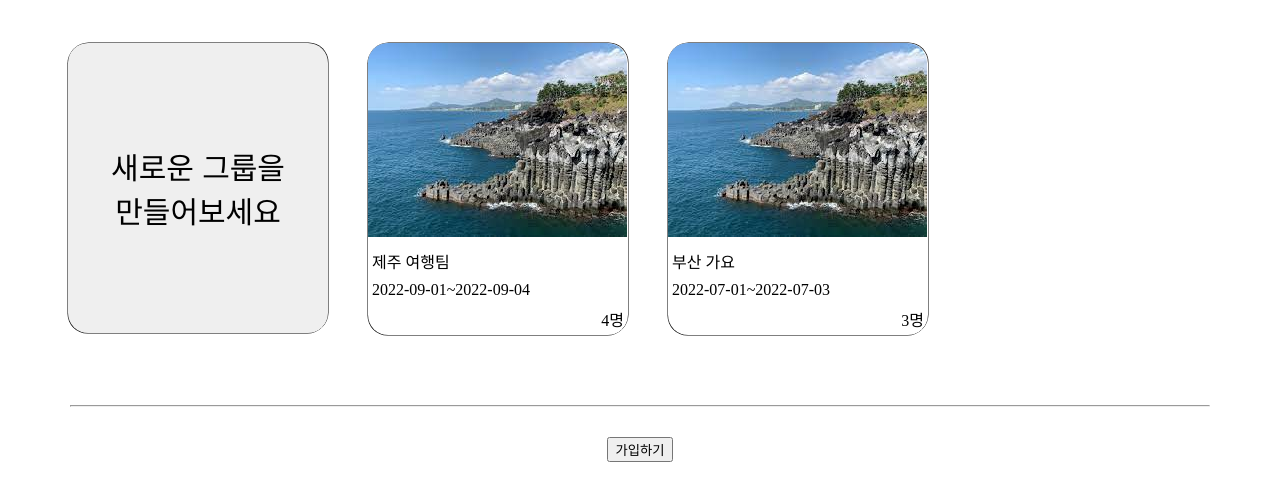
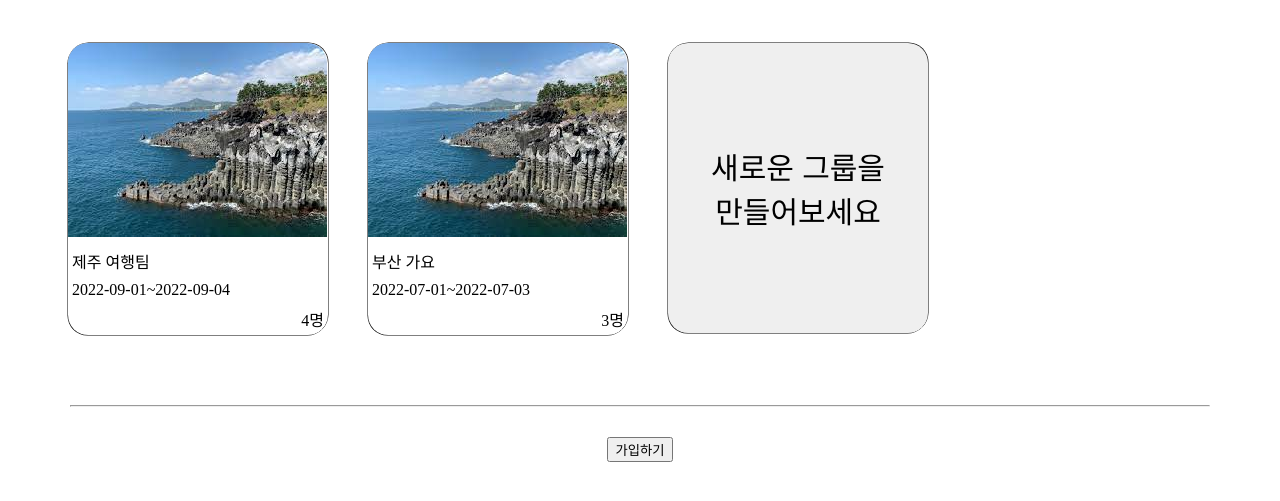
Before and after one commit to UMC-WEAVE/Weave_web, a plain HTML site: page group_list.html in a window 1280 px wide. Shown: the part 213-714 px from the top of the page. Drawn offline with nearby package versions, Linux system fonts and the light colour scheme.

Commit message:
chore group_list

```diff
--- a/group_list.css
+++ b/group_list.css
@@ -107,6 +107,11 @@ ul {
     /* width: calc((100% + var(--_j9kUiVvH) - var(--_QXfyzegW)*2)*var(--_ZhsJfzXT) - var(--_j9kUiVvH)); */
 }
 
+a{
+    text-decoration-line: none;
+    color:black;
+}
+
 .itemContainer {
     position:relative;
     border: 0px;
--- a/group_list.html
+++ b/group_list.html
@@ -109,7 +109,7 @@
                         </div>
                     </div>
                 </li> -->
-                <li>
+                <li class="makeBtn">
                     <input class="makeGroupBtn" type="button" value=" ">
                 </li>
             </ul>
--- a/group_list.js
+++ b/group_list.js
@@ -25,6 +25,7 @@ const $groupListContainer = document.querySelector(".groupListContainer");
 const groupItemTemplate = (newData) => {
     return `
     <li class="groupList">
+        <a href="archive.html">
             <div class="itemContainer">
                 <div class="imageContainer">
                     <img class="thumbnail" src="image/thumbnail_1.jpeg">
@@ -41,6 +42,7 @@ const groupItemTemplate = (newData) => {
                     </div>
                 </div>
             </div>
+        </a>
     </li>
     `;
 }
@@ -70,8 +72,9 @@ function displayGroupData() {
     groups.map(item => {
         console.log(item);
         const groupItem = groupItemTemplate(item);
-        // if ()
-        $groupListContainer.insertAdjacentHTML("beforeend", groupItem);
+
+        $('.makeBtn').before($(groupItem));
+        // $groupListContainer.insertAdjacentHTML("afterbegin", groupItem);
     })
 }
 
@@ -84,7 +87,7 @@ $add_btn.addEventListener('click', addGroup);
 function addGroup(event) {
     event.preventDefault();
     // var nameInput = document.querySelector(".nameInput");
-    console.log($(".nameInput").val())
+    // console.log($(".nameInput").val())
     groups.push({"name": $("input[name=nameInput]").val(),
                 "period": $("input[name=periodInput]").val(),
                 "place": $("input[name=placeInput]").val(),
```
Lines whose indentation alone changed are shown as unchanged.
